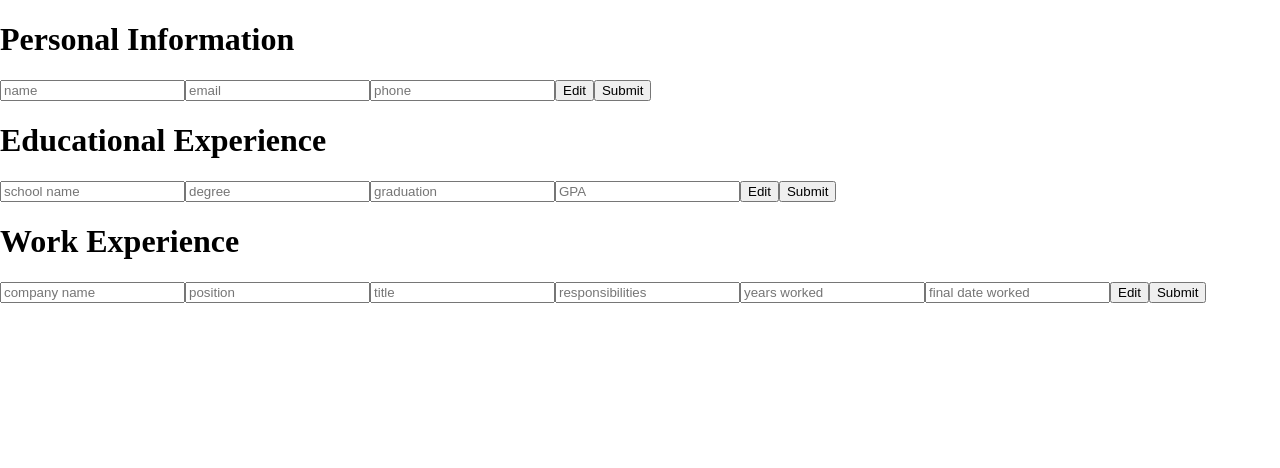
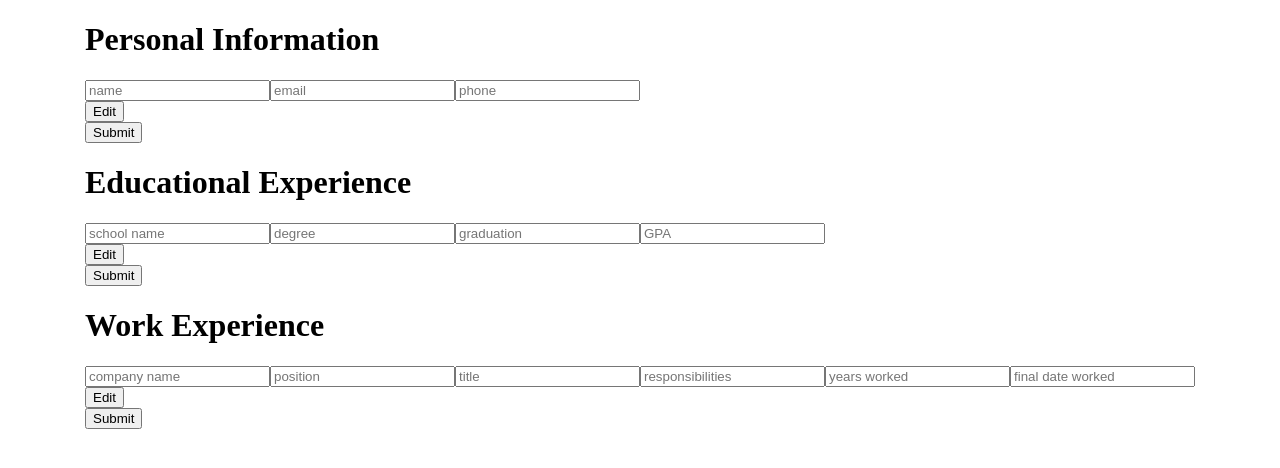
Before and after one commit to hwblue24/cvApp, a React (Vite) app: page / in a window 1280 px wide. Shown: the top 468 px of the page. Built offline with nearby package versions, Linux system fonts and the light colour scheme.

Commit message:
add style sheet structure InputCards

```diff
--- a/src/Components/InputCards.jsx
+++ b/src/Components/InputCards.jsx
@@ -12,19 +12,36 @@ function InputCards({title, Info}) {
     const isSubmit = (submit === 0)
 
     const infoInputs = Info.map(field => <input name={field} placeholder={field} value = {text[field]} onChange = {(e) => setText({...text,[e.target.name]:e.target.value})} ></input>)
-    const infoList = Info.map(field => <li>{text[field]}</li>)
+    const infoList = Info.map(field => <div>{text[field]}</div>)
 
     return (
       <>
-      <h1>{title}</h1>
+      <div className = {title}>
+        <div className='Title'>
+          <h1>{title}</h1>
+        </div>
+        {isSubmit ?
+        <div>
+          {infoInputs}
+        </div> :
+        <div>
+          {infoList}
+        </div>
+        }
 
-      {isSubmit ? infoInputs : infoList}
+        <div className = "buttons">
+          <div>
+          <button onClick = {()=>setSubmit(0)}>
+            Edit
+          </button>
+          </div>
 
-      <button onClick = {()=>setSubmit(0)}>
-        Edit
-      </button>
-      <button onClick ={()=>setSubmit(1)}>
-        Submit</button>
+          <div>
+          <button onClick ={()=>setSubmit(1)}>
+            Submit</button>
+          </div>
+        </div>
+      </div>
       </>
     )
   }
--- a/src/main.jsx
+++ b/src/main.jsx
@@ -1,6 +1,7 @@
 import { StrictMode } from 'react'
 import { createRoot } from 'react-dom/client'
 import './index.css'
+import './styles/styles.css'
 import App from './App.jsx'
 
 
--- /dev/null
+++ b/src/styles/styles.css
@@ -0,0 +1,4 @@
+body {
+    display:flex;
+    justify-content: center;
+}
```
